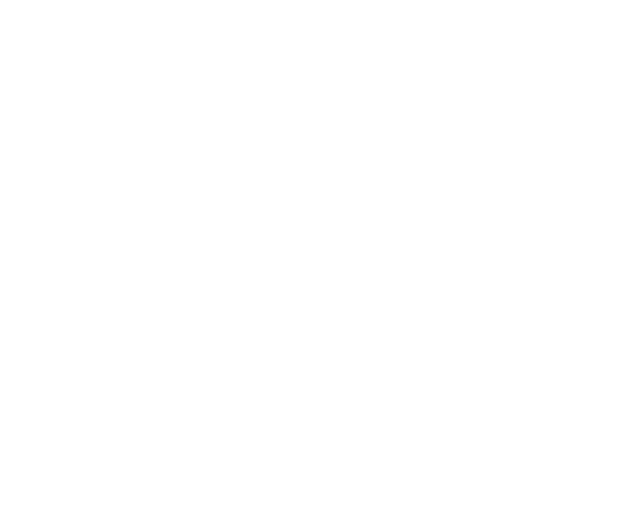
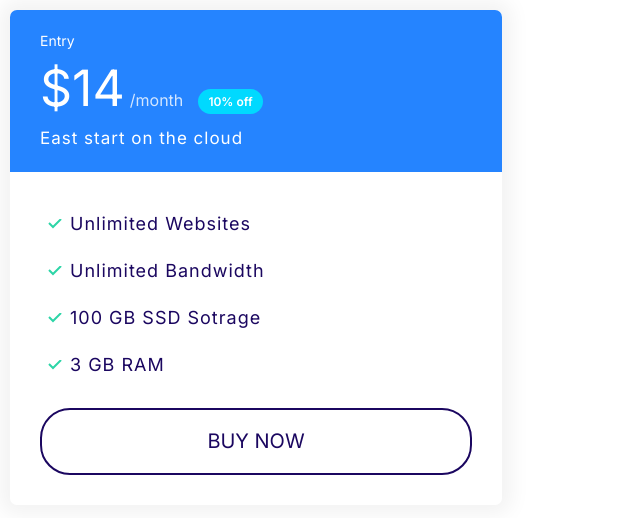
Before and after one commit to gb-brahim/domain, a plain HTML site: page index.html in a window 1280 px wide. Shown: the whole page, without its empty margins (0-640 px from the left). Drawn offline with Linux system fonts and the light colour scheme.

Commit message:
define the plan block

```diff
--- a/css/style.css
+++ b/css/style.css
@@ -100,6 +100,7 @@ a {
 }
 .badge--small {
   font-size: 1.6rem;
+  padding: 0.5rem 1rem;
 }
 @media screen and (min-width: 1024px) {
   .badge {
@@ -185,6 +186,7 @@ list item b 0.5rem  w zid ki tkon kayna l icon ykon kayn some vertical space bet
 }
 .btn--outline {
   outline: 0;
+  background: none;
   border: 2px solid var(--color-headings);
   color: var(--color-headings);
   border-color: var(--color-headings);
@@ -245,8 +247,8 @@ list item b 0.5rem  w zid ki tkon kayna l icon ykon kayn some vertical space bet
 }
 /* Cards */
 /*why we don't add a width to the card ?? because
- we let the cards to be flexible and we let the
- container decide how should they be */
+we let the cards to be flexible and we let the
+container decide how should they be */
 .card {
   border-radius: 7px;
   box-shadow: 0 0 20px 10px #f3f3f3;
@@ -262,10 +264,55 @@ list item b 0.5rem  w zid ki tkon kayna l icon ykon kayn some vertical space bet
   background: var(--color-primary);
   color: #fff;
 }
+.card--primary .card__header .badge--primary {
+  background: var(--color-secondary);
+}
 
 .card--secondary .card__header {
   background: var(--color-secondary);
   color: #fff;
 }
+.card--secondary .card__header .badge--secondary {
+  background: var(--color-primary);
+}
 
 /* Plans */
+.plan__name {
+  color: #fff;
+  margin: 0;
+  font-weight: 500;
+  font-size: 2.4rem;
+}
+.plan__price {
+  font-size: 6rem;
+}
+.plan__billing-cycle {
+  font-size: 2.4rem;
+  font-weight: 300;
+  opacity: 0.8;
+  margin-right: 1rem;
+}
+.plan__description {
+  font-size: 2rem;
+  font-weight: 300;
+  letter-spacing: 1px;
+  display: block;
+}
+.plan .list__item {
+  margin-bottom: 2rem;
+  letter-spacing: 1px;
+}
+@media screen and (min-width: 1024px) {
+  .plan__name {
+    font-size: 1.4rem;
+  }
+  .plan__price {
+    font-size: 5rem;
+  }
+  .plan__billing-cycle {
+    font-size: 1.6rem;
+  }
+  .plan__description {
+    font-size: 1.7rem;
+  }
+}
--- a/index.html
+++ b/index.html
@@ -12,6 +12,27 @@
     <link rel="stylesheet" href="css/normalize.css">
 </head>
 <body>
-
+    <div style="width:40%; padding:1rem;">
+        <div class="plan">
+            <div class="card card--primary">
+            <header class="card__header ">
+            <h3 class="plan__name">Entry</h3>
+            <span class="plan__price">$14</span>
+            <span class="plan__billing-cycle">/month</span>
+            <span class="badge badge--primary badge--small">10% off</span>
+            <spna class="plan__description">East start on the cloud</spna>
+                </header>
+                <div class="card__body">
+                    <ul class="list list--tick">
+                        <li class="list__item">Unlimited Websites</li>
+                        <li class="list__item">Unlimited Bandwidth</li>
+                        <li class="list__item">100 GB SSD Sotrage</li>
+                        <li class="list__item">3 GB RAM</li>
+                    </ul>
+                    <button class="btn btn--outline btn--large">Buy Now</button>
+                </div>
+            </div>
+        </div>
+    </div>
 </body>
 </html>
```
